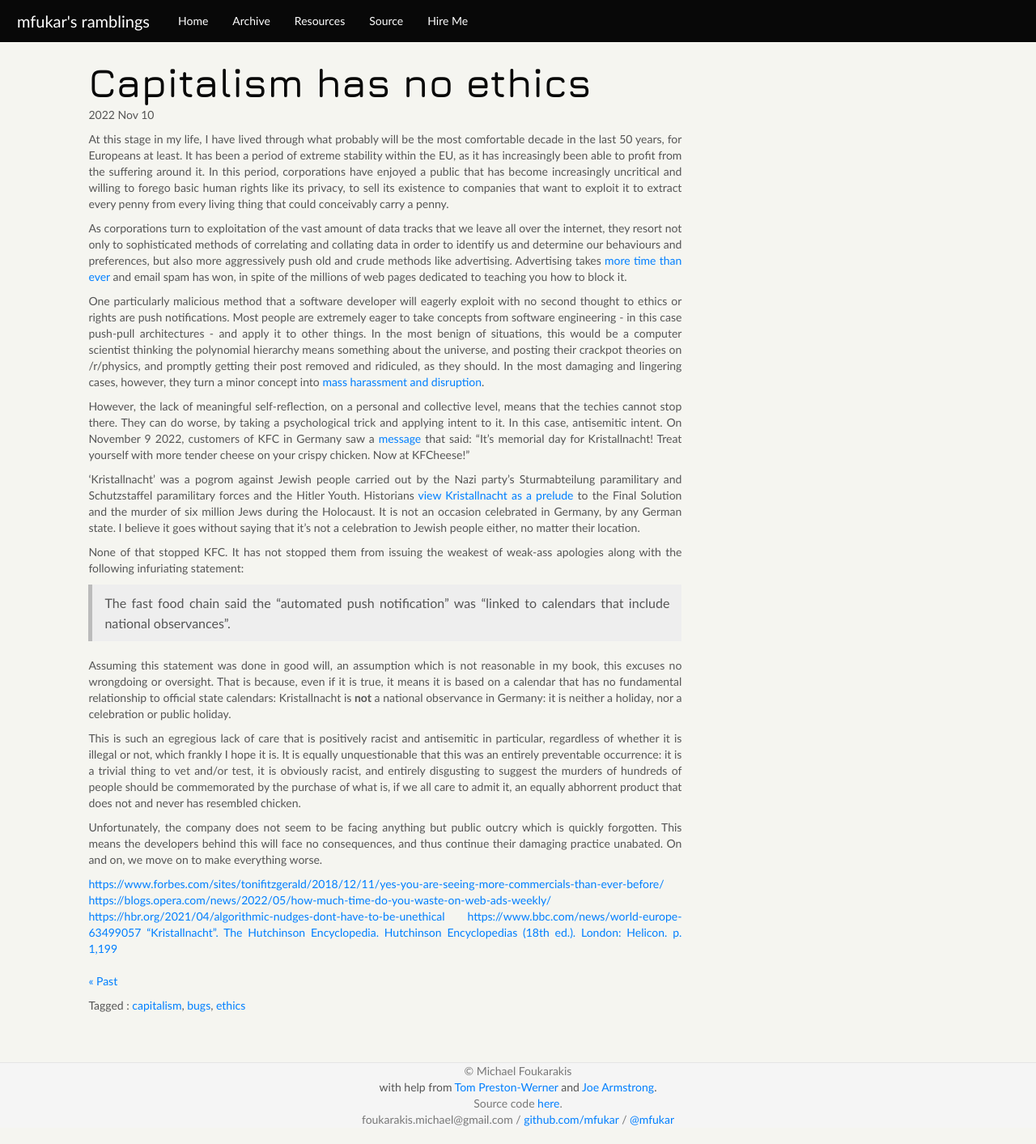
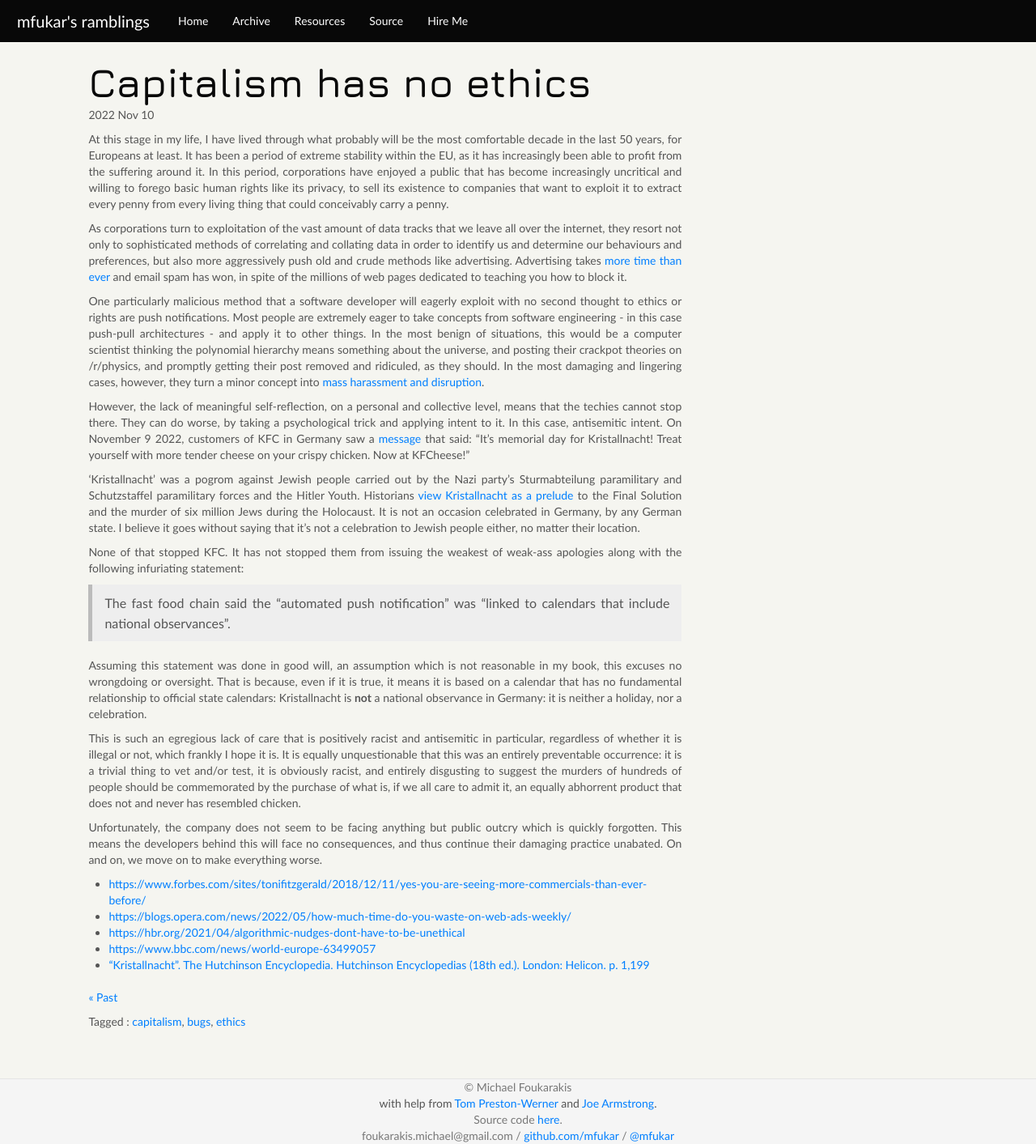
Before and after one commit to mfukar/mfukar.github.com, a Jekyll site: the page built from _posts/2022-11-10-capitalists.md, in a window 1280 px wide. Shown: the whole page at 81% size. Built offline with Jekyll 4.4.1, drawn with Linux system fonts in a browser that asks for light colours; some web fonts are replaced.

Commit message:
Fix refs format
Signed-off-by: mfukar <foukarakis.michael@gmail.com>

```diff
--- a/_posts/2022-11-10-capitalists.md
+++ b/_posts/2022-11-10-capitalists.md
@@ -50,8 +50,7 @@
 Assuming this statement was done in good will, an assumption which is not reasonable in my book,
 this excuses no wrongdoing or oversight. That is because, even if it is true, it means it is based
 on a calendar that has no fundamental relationship to official state calendars: Kristallnacht is
-**not** a national observance in Germany: it is neither a holiday, nor a celebration or public
-holiday.
+**not** a national observance in Germany: it is neither a holiday, nor a celebration.
 
 This is such an egregious lack of care that is positively racist and antisemitic in particular,
 regardless of whether it is illegal or not, which frankly I hope it is. It is equally unquestionable
@@ -64,8 +63,8 @@
 forgotten. This means the developers behind this will face no consequences, and thus continue their
 damaging practice unabated. On and on, we move on to make everything worse.
 
-<a id="ref1">https://www.forbes.com/sites/tonifitzgerald/2018/12/11/yes-you-are-seeing-more-commercials-than-ever-before/</a>
-<a id="ref2">https://blogs.opera.com/news/2022/05/how-much-time-do-you-waste-on-web-ads-weekly/</a>
-<a id="ref3">https://hbr.org/2021/04/algorithmic-nudges-dont-have-to-be-unethical</a>
-<a id="ref4">https://www.bbc.com/news/world-europe-63499057</a>
-<a id="ref5">"Kristallnacht". The Hutchinson Encyclopedia. Hutchinson Encyclopedias (18th ed.). London: Helicon. p. 1,199</a>
+* <a id="ref1">https://www.forbes.com/sites/tonifitzgerald/2018/12/11/yes-you-are-seeing-more-commercials-than-ever-before/</a>
+* <a id="ref2">https://blogs.opera.com/news/2022/05/how-much-time-do-you-waste-on-web-ads-weekly/</a>
+* <a id="ref3">https://hbr.org/2021/04/algorithmic-nudges-dont-have-to-be-unethical</a>
+* <a id="ref4">https://www.bbc.com/news/world-europe-63499057</a>
+* <a id="ref5">"Kristallnacht". The Hutchinson Encyclopedia. Hutchinson Encyclopedias (18th ed.). London: Helicon. p. 1,199</a>
```
